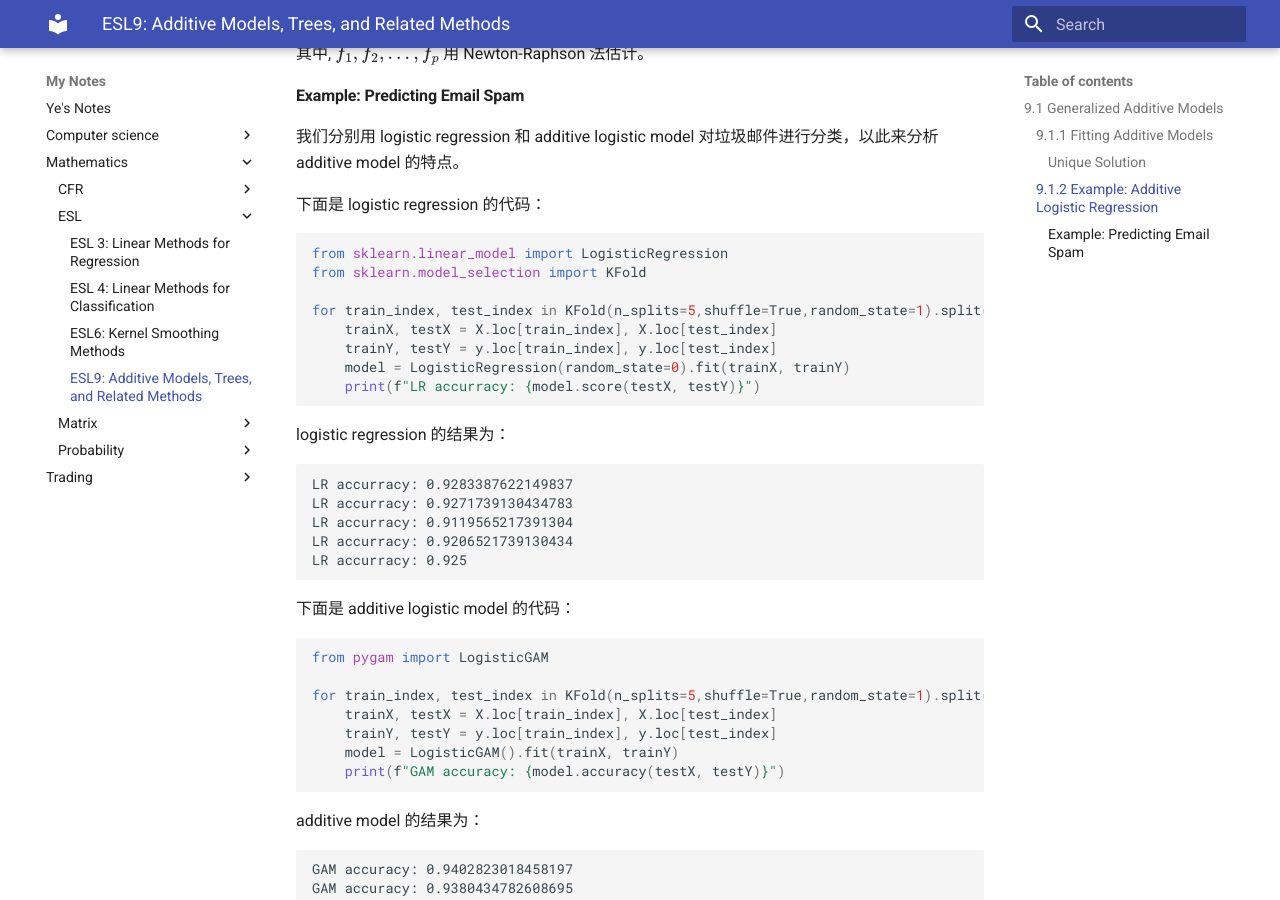
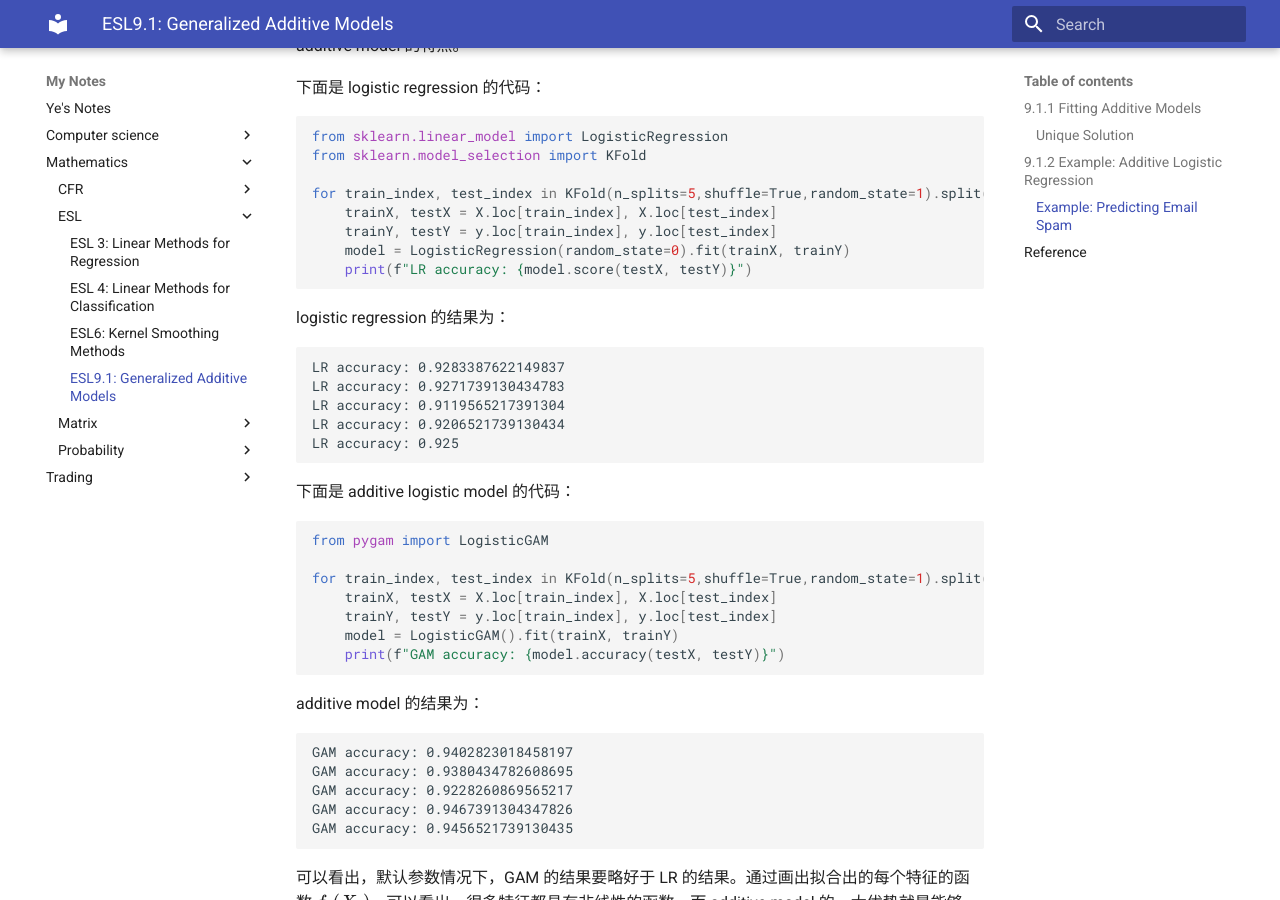
Before and after one commit to double-free/notes, an MkDocs documentation site: the page built from docs/mathematics/ESL/ESL9_AdditiveModels.md, in a window 1280 px wide and 900 px high, scrolled down 2246 px. Built offline with MkDocs 1.6.1 and Material for MkDocs 9.7.7, drawn with Linux system fonts in a browser that asks for light colours; some of the changed text lies outside the part shown.

Commit message:
separate 9.1 and 9.2

````diff
--- a/docs/mathematics/ESL/ESL9_AdditiveModels.md
+++ b/docs/mathematics/ESL/ESL9_AdditiveModels.md
@@ -1,8 +1,4 @@
-# ESL9: Additive Models, Trees, and Related Methods
-
-本章介绍 5 种模型，他们通过假设待拟合模型的结构来降低维度诅咒的影响，当然，代价就是假设错误造成的模型偏差。
-
-## 9.1 Generalized Additive Models
+# ESL9.1: Generalized Additive Models
 
 实际中的很多模型并非线性，传统线性模型效果并不好。本节介绍了一种更加灵活的统计模型，可以建模非线性的影响。它将模型定义为：
 
@@ -20,7 +16,7 @@
 
 上式的每个估计函数 $f_i$ 是基于 scatterplot smoother 的，因此可以体现 $X_i$ 的非线性特征。
 
-### 9.1.1 Fitting Additive Models
+## 9.1.1 Fitting Additive Models
 
 本节我们用 cubic spline 作为 scatterplot smoother 来拟合一个 additive model。这个 additive model 形式为：
 
@@ -31,7 +27,7 @@
 
 我们的目标是确定 $\alpha$ 以及 $f_j$，为了描述非线性，我们假设 $f_j$ 是 __以每个样本点为节点的 cubic spline__。
 
-#### Unique Solution
+### Unique Solution
 
 如果我们不附加限制条件，常数项 $\alpha$ 不是唯一的。因为我们可以在函数 $f_j$ 的常熟项中任意进行加减。因此，我们增加了一条限制条件以获得 __唯一解__:
 
@@ -49,7 +45,7 @@
 
 
 
-### 9.1.2 Example: Additive Logistic Regression
+## 9.1.2 Example: Additive Logistic Regression
 
 Additive model 可以应用到分类问题中。通用的 additive logistic model 的形式为：
 
@@ -57,7 +53,7 @@
 
 其中, $f_1, f_2, \dots, f_p$ 用 Newton-Raphson 法估计。
 
-#### Example: Predicting Email Spam
+### Example: Predicting Email Spam
 
 我们分别用 logistic regression 和 additive logistic model 对垃圾邮件进行分类，以此来分析 additive model 的特点。
 
@@ -72,17 +68,17 @@
     trainX, testX = X.loc[train_index], X.loc[test_index]
     trainY, testY = y.loc[train_index], y.loc[test_index]
     model = LogisticRegression(random_state=0).fit(trainX, trainY)
-    print(f"LR accurracy: {model.score(testX, testY)}")
+    print(f"LR accuracy: {model.score(testX, testY)}")
 ```
 
 logistic regression 的结果为：
 
 ```text
-LR accurracy: 0.9283387622149837
-LR accurracy: 0.9271739130434783
-LR accurracy: 0.9119565217391304
-LR accurracy: 0.9206521739130434
-LR accurracy: 0.925
+LR accuracy: 0.9283387622149837
+LR accuracy: 0.9271739130434783
+LR accuracy: 0.9119565217391304
+LR accuracy: 0.9206521739130434
+LR accuracy: 0.925
 ```
 
 下面是 additive logistic model 的代码：
@@ -136,6 +132,6 @@
     show(layouts.gridplot(figs, ncols=2, width=400, height=200))
 ```
 
-# Reference
+## Reference
 
 1. [GAM: The Predictive Modeling Silver Bullet](https://multithreaded.stitchfix.com/blog/2015/07/30/gam/)
````
